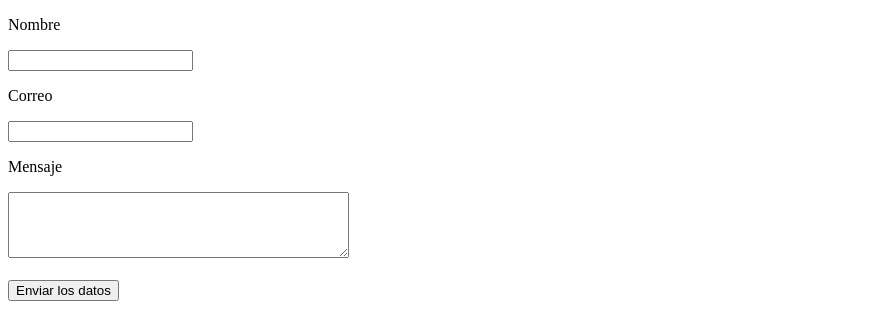
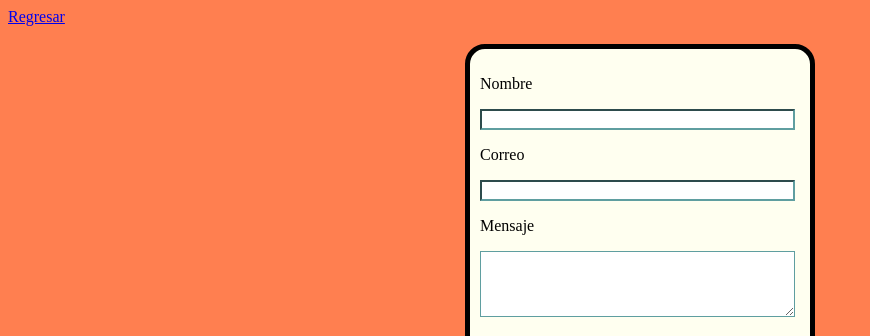
Before and after one commit to AlbertP54/paradigmas_actividad_2, a plain HTML site: page formulario.html in a window 1280 px wide. Shown: the top 336 px of the page, without its empty margins (0-870 px from the left). Drawn offline with Linux system fonts and the light colour scheme.

Commit message:
Agregando estilo y terminando formulario

```diff
--- a/formulario.html
+++ b/formulario.html
@@ -8,6 +8,10 @@
     <link rel="stylesheet" href="styles/style.css">
 </head>
 <body>
+
+    <a href="index.html">Regresar</a>
+
+    <br> <br>
 
     <form action="http://3.88.130.135/paradigmas/actividad_dos.php" method="POST">
         <p>Nombre</p>
@@ -23,6 +27,8 @@
 
         <input type="submit" value="Enviar los datos">
 
+        <br> <br>
+
     </form>
 
     <br> <br> <br>
--- a/styles/style.css
+++ b/styles/style.css
@@ -0,0 +1,24 @@
+body {
+    background-color: coral;
+}
+
+input, textarea {
+    width: 315px;
+    margin: auto;
+    border-color: cadetblue;
+
+    -webkit-box-sizing: border-box;
+    box-sizing: border-box;
+}
+
+form {
+    background-color: ivory;
+    border: black 5px solid;
+    border-radius: 20px;
+    border-width: 5px 5px;
+    padding: 10px;
+    margin: 0 auto;
+    width: 320px;
+
+    -webkit-appearance: none;
+}
```
Also changed, not shown: index.html (+3 -0 lines).
